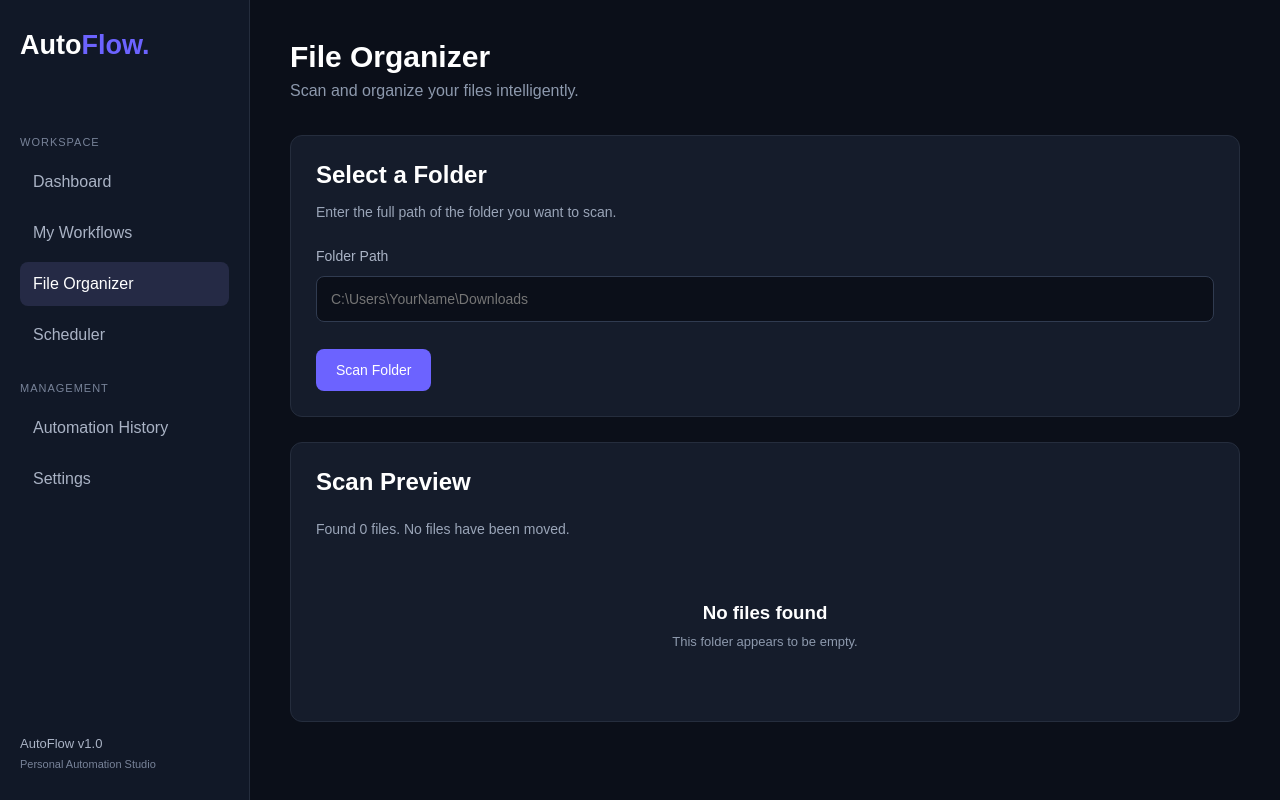
After one commit to rbtechniques/AutoFlow, a Flask app: template templates/organizer.html in a window 1280 px wide. The commit adds this page. Run offline with Flask 3, Linux system fonts and the light colour scheme; the template is opened without the code that fills it, so the values that code supplies are empty.

Commit message:
Add file organizer feature with folder scanning and categorization

```diff
--- a/static/css/style.css
+++ b/static/css/style.css
@@ -276,3 +276,21 @@ body {
     color: #817aff;
     font-size: 12px;
 }
+
+
+/* File Organizer */
+
+.organizer-description {
+    color: #9aa5b8;
+    font-size: 14px;
+    margin: 15px 0 20px;
+}
+
+.workflow-item h3 {
+    font-size: 15px;
+    overflow-wrap: anywhere;
+}
+
+.workflow-item p {
+    margin-top: 8px;
+}
--- /dev/null
+++ b/templates/organizer.html
@@ -0,0 +1,128 @@
+
+<!DOCTYPE html>
+<html lang="en">
+<head>
+    <meta charset="UTF-8">
+    <meta name="viewport" content="width=device-width, initial-scale=1.0">
+
+    <title>File Organizer | AutoFlow</title>
+
+    <link rel="stylesheet"
+          href="{{ url_for('static', filename='css/style.css') }}">
+</head>
+
+<body>
+
+<div class="app-container">
+
+    <aside class="sidebar">
+
+        <div class="logo">
+            <h2>Auto<span>Flow.</span></h2>
+        </div>
+
+        <nav>
+            <p class="nav-heading">WORKSPACE</p>
+
+            <a href="/" class="nav-link">Dashboard</a>
+            <a href="/workflows" class="nav-link">My Workflows</a>
+            <a href="/organizer" class="nav-link active">File Organizer</a>
+            <a href="#" class="nav-link">Scheduler</a>
+
+            <p class="nav-heading">MANAGEMENT</p>
+
+            <a href="#" class="nav-link">Automation History</a>
+            <a href="#" class="nav-link">Settings</a>
+        </nav>
+
+        <div class="sidebar-bottom">
+            <p>AutoFlow v1.0</p>
+            <span>Personal Automation Studio</span>
+        </div>
+
+    </aside>
+
+
+    <main class="main-content">
+
+        <header class="topbar">
+            <div>
+                <h1>File Organizer</h1>
+                <p>Scan and organize your files intelligently.</p>
+            </div>
+        </header>
+
+
+        <section class="panel">
+
+            <h2>Select a Folder</h2>
+
+            <p class="organizer-description">
+                Enter the full path of the folder you want to scan.
+            </p>
+
+            <form action="/scan-folder" method="POST"
+                  class="workflow-form">
+
+                <label for="folder_path">Folder Path</label>
+
+                <input
+                    type="text"
+                    id="folder_path"
+                    name="folder_path"
+                    placeholder="C:\Users\YourName\Downloads"
+                    required
+                >
+
+                <button type="submit" class="create-btn">
+                    Scan Folder
+                </button>
+
+            </form>
+
+        </section>
+
+
+        {% if preview is not none %}
+
+        <section class="panel workflow-list-panel">
+
+            <div class="panel-heading">
+                <h2>Scan Preview</h2>
+            </div>
+
+            <p class="organizer-description">
+                Found {{ preview|length }} files.
+                No files have been moved.
+            </p>
+
+            {% if preview %}
+
+                {% for file in preview %}
+
+                <div class="workflow-item">
+                    <h3>{{ file.filename }}</h3>
+                    <p>Category: {{ file.category }}</p>
+                </div>
+
+                {% endfor %}
+
+            {% else %}
+
+                <div class="empty-state">
+                    <h3>No files found</h3>
+                    <p>This folder appears to be empty.</p>
+                </div>
+
+            {% endif %}
+
+        </section>
+
+        {% endif %}
+
+    </main>
+
+</div>
+
+</body>
+</html>
```
Also changed, not shown: organizer.py (added, +48 -0 lines).
